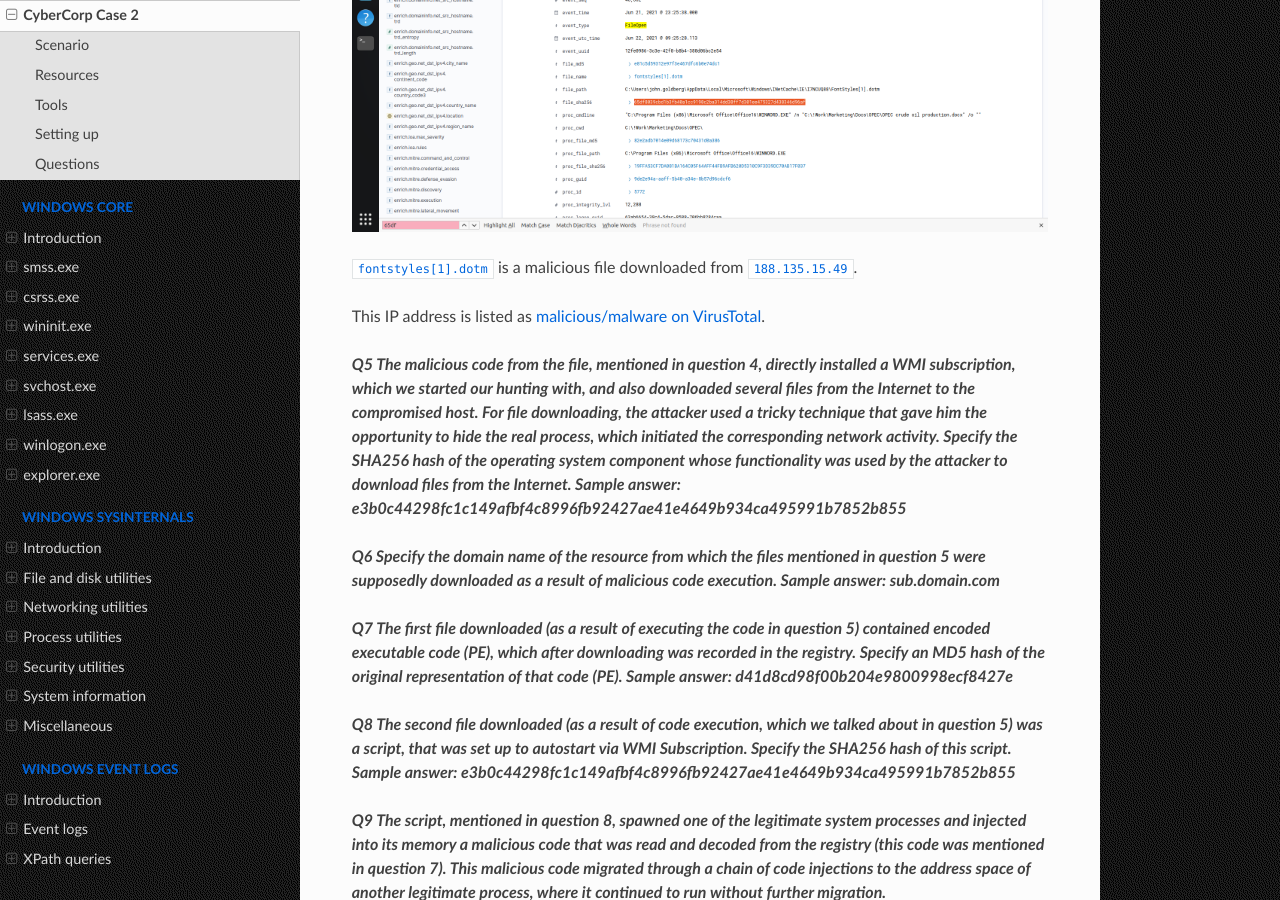
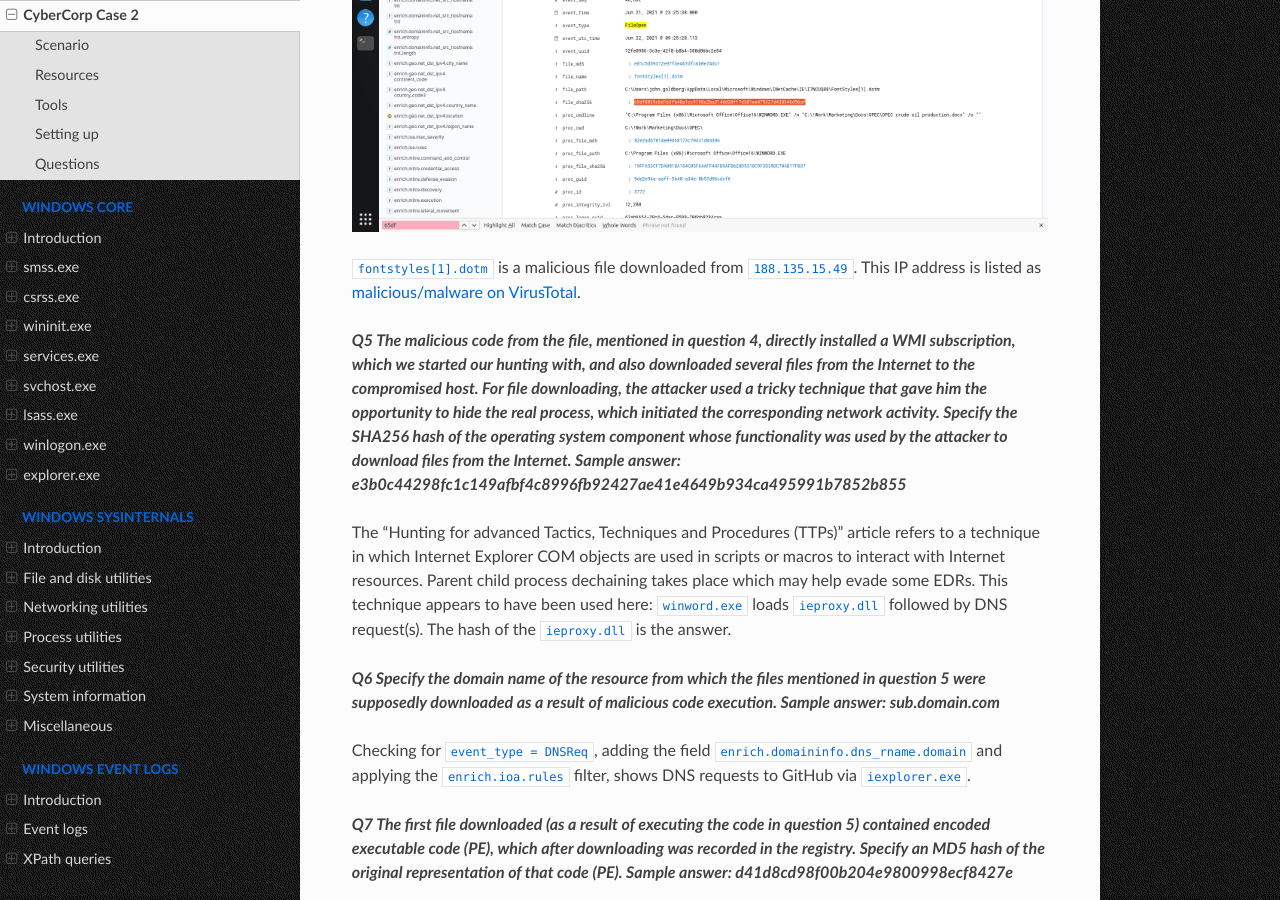
Before and after one commit to tymyrddin/blue-edr, a Sphinx documentation site: the page built from source/docs/cd/cybercorp2.md, in a window 1280 px wide and 900 px high, scrolled down 4434 px. Built offline with Sphinx 7.4.7 and the Read the Docs theme 2.0.0, drawn with Linux system fonts in a browser that asks for light colours; some of the changed text lies outside the part shown.

Commit message:
Cybercorp case 2 challenge first 6 Q

```diff
--- a/source/docs/cd/cybercorp2.md
+++ b/source/docs/cd/cybercorp2.md
@@ -76,17 +76,15 @@ These could be artifacts of a remote `dotm` template injection attack.
 
 ![sha265 hash](../../_static/images/cybercorp2-5.png)
 
-`fontstyles[1].dotm` is a malicious file downloaded from `188.135.15.49`.
-
-This IP address is listed as [malicious/malware on VirusTotal](https://www.virustotal.com/gui/url/da463d5198689aaaff26efa1ecb04025f2146848230cce4bb27d749939373ac8/details).
+`fontstyles[1].dotm` is a malicious file downloaded from `188.135.15.49`. This IP address is listed as [malicious/malware on VirusTotal](https://www.virustotal.com/gui/url/da463d5198689aaaff26efa1ecb04025f2146848230cce4bb27d749939373ac8/details).
 
 ***Q5 The malicious code from the file, mentioned in question 4, directly installed a WMI subscription, which we started our hunting with, and also downloaded several files from the Internet to the compromised host. For file downloading, the attacker used a tricky technique that gave him the opportunity to hide the real process, which initiated the corresponding network activity. Specify the SHA256 hash of the operating system component whose functionality was used by the attacker to download files from the Internet. Sample answer: e3b0c44298fc1c149afbf4c8996fb92427ae41e4649b934ca495991b7852b855***
 
-
+The "Hunting for advanced Tactics, Techniques and Procedures (TTPs)" article refers to a technique in which Internet Explorer COM objects are used in scripts or macros to interact with Internet resources. Parent child process dechaining takes place which may help evade some EDRs. This technique appears to have been used here: `winword.exe` loads `ieproxy.dll` followed by DNS request(s). The hash of the `ieproxy.dll` is the answer.
 
 ***Q6 Specify the domain name of the resource from which the files mentioned in question 5 were supposedly downloaded as a result of malicious code execution. Sample answer: sub.domain.com***
 
-
+Checking for `event_type = DNSReq`, adding the field `enrich.domaininfo.dns_rname.domain` and applying the `enrich.ioa.rules` filter, shows DNS requests to GitHub via `iexplorer.exe`.
 
 ***Q7 The first file downloaded (as a result of executing the code in question 5) contained encoded executable code (PE), which after downloading was recorded in the registry. Specify an MD5 hash of the original representation of that code (PE). Sample answer: d41d8cd98f00b204e9800998ecf8427e***
 
```
Also changed, not shown: other parts of source/docs/cd/cybercorp2.md (+1 -1 lines).
